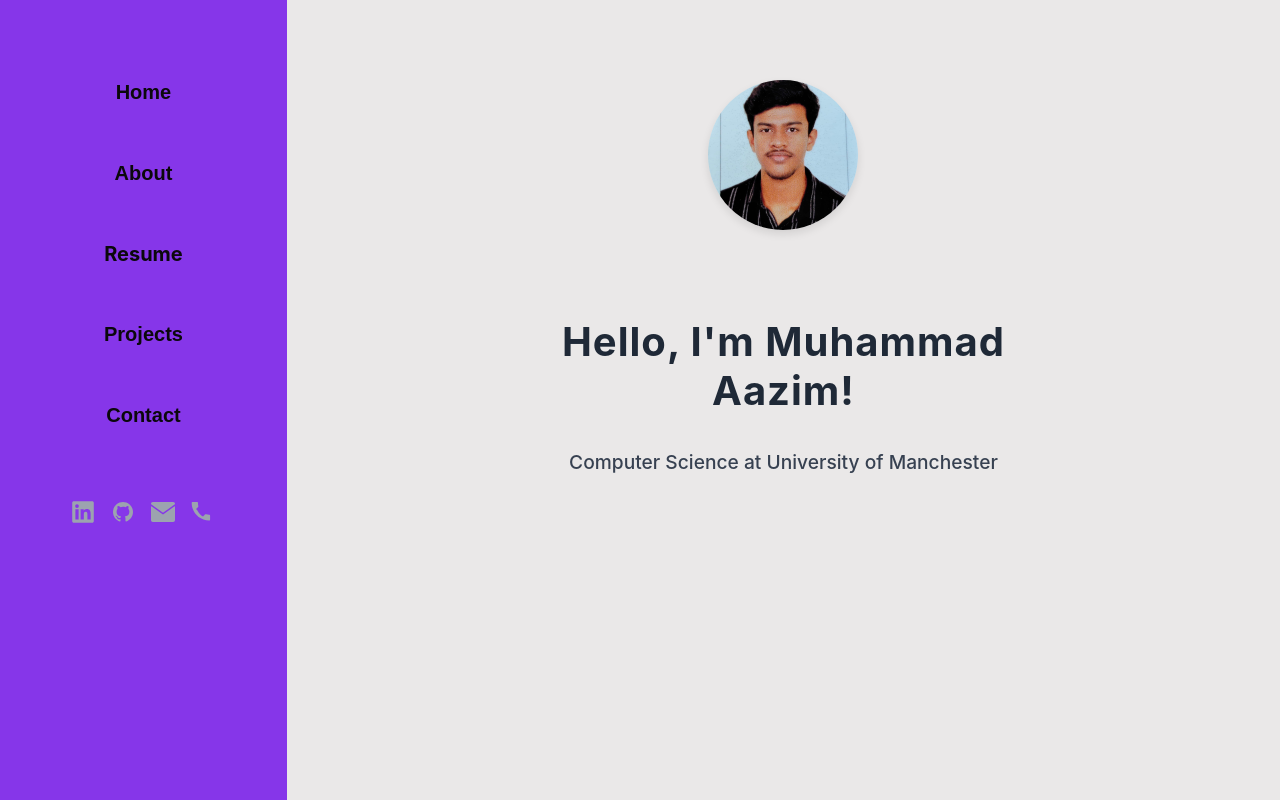
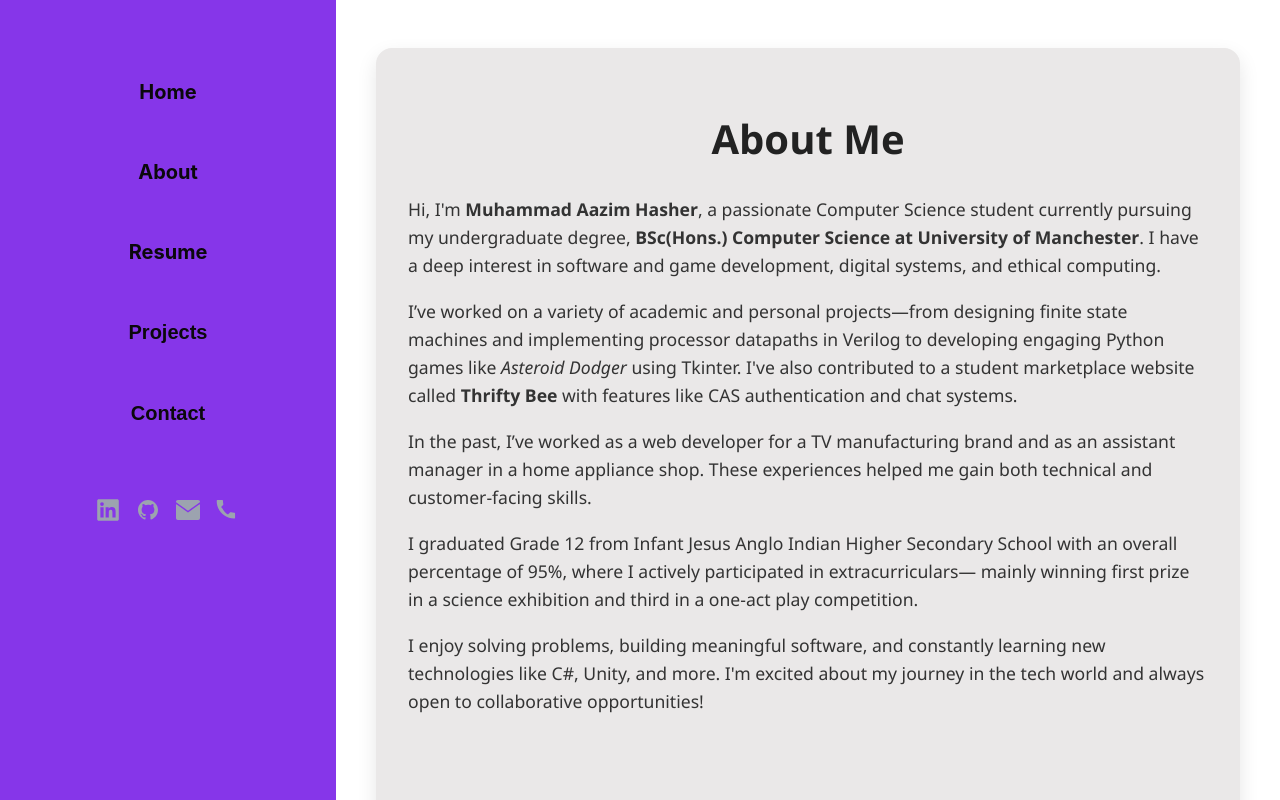
Before and after one commit to mah066/Portfolio, a React (Create React App) app: page /about in a window 1280 px wide. Shown: the top 800 px of the page. Built offline with nearby package versions, Linux system fonts and the light colour scheme.

Commit message:
Added the about page and the resume

```diff
--- a/package.json
+++ b/package.json
@@ -9,6 +9,7 @@
     "@testing-library/user-event": "^13.5.0",
     "react": "^19.1.0",
     "react-dom": "^19.1.0",
+    "react-router-dom": "^7.6.2",
     "react-scripts": "5.0.1",
     "web-vitals": "^2.1.4"
   },
--- a/src/About.css
+++ b/src/About.css
@@ -0,0 +1,31 @@
+.about-container {
+  width: 800px;
+  margin: 3rem auto;
+  padding: 2rem;
+  background-color: #EAE8E8;
+  border-radius: 16px;
+  box-shadow: 0 8px 20px rgba(0, 0, 0, 0.1);
+  font-family: 'Segoe UI', Tahoma, Geneva, Verdana, sans-serif;
+  color: #333;
+  line-height: 1.6;
+}
+
+.about-heading {
+  font-size: 2.5rem;
+  font-weight: 700;
+  margin-bottom: 1.5rem;
+  color: #222;
+  text-align: center;
+}
+
+.about-text {
+  margin-bottom: 1rem;
+  font-size: 1.1rem;
+}
+
+.about-contact {
+  margin-top: 2rem;
+  font-size: 1rem;
+  color: #555;
+  text-align: center;
+}
--- a/src/About.js
+++ b/src/About.js
@@ -1,9 +1,28 @@
-import React from 'react'
+import React from 'react';
+import './About.css';
 
-export const About = () => {
+function About() {
   return (
-    <div>
+    <div className="about-container">
+      <h1 className="about-heading">About Me</h1>
+      <p className="about-text">
+        Hi, I'm <strong>Muhammad Aazim Hasher</strong>, a passionate Computer Science student currently pursuing my undergraduate degree, <strong> BSc(Hons.) Computer Science at University of Manchester</strong>. I have a deep interest in software and game development, digital systems, and ethical computing.
+      </p>
+      <p className="about-text">
+        I’ve worked on a variety of academic and personal projects—from designing finite state machines and implementing processor datapaths in Verilog to developing engaging Python games like <em>Asteroid Dodger</em> using Tkinter. I've also contributed to a student marketplace website called <strong>Thrifty Bee</strong> with features like CAS authentication and chat systems.
+      </p>
+      <p className="about-text">
+        In the past, I’ve worked as a web developer for a TV manufacturing brand and as an assistant manager in a home appliance shop. These experiences helped me gain both technical and customer-facing skills.
+      </p>
+      <p className="about-text">
+        I graduated Grade 12 from Infant Jesus Anglo Indian Higher Secondary School with an overall percentage of 95%, where I actively participated in extracurriculars— mainly winning first prize in a science exhibition and third in a one-act play competition.
+      </p>
+      <p className="about-text">
+        I enjoy solving problems, building meaningful software, and constantly learning new technologies like C#, Unity, and more. I'm excited about my journey in the tech world and always open to collaborative opportunities!
+      </p>
 
     </div>
-  )
+  );
 }
+
+export default About;
--- a/src/App.css
+++ b/src/App.css
@@ -2,4 +2,6 @@
 #main-container{
   display: flex;
   flex-direction: row;
+
+
 }
--- a/src/App.js
+++ b/src/App.js
@@ -1,14 +1,20 @@
 import logo from './logo.svg';
 import './App.css';
+import { Routes, Route} from "react-router-dom";
 import profilePic from "./images/profile.jpg"
 import Sidebar from "./Sidebar.js"
 import Home from "./Home.js"
+import About from "./About.js"
 
 function App() {
   return (
     <div id="main-container">
       <Sidebar/>
-      <Home/>
+      <Routes>
+        <Route path="/" element={<Home/>}/>
+
+        <Route path="/about" element={<About/>}/>
+      </Routes>
 
 
 
--- a/src/Home.css
+++ b/src/Home.css
@@ -1,3 +1,4 @@
+
 .Home-page{
   background-color: #EAE8E8;
   display: flex;
--- a/src/Sidebar.js
+++ b/src/Sidebar.js
@@ -1,11 +1,13 @@
 import React from 'react'
 import "./Sidebar.css";
+import { BrowserRouter as Router, Routes, Route, Link } from 'react-router-dom';
 
 function Sidebar() {
+
   return (
     <div id="side-bar">
-        <button className='Side-button hover-underline' >Home</button>
-        <a href="\"><button className='Side-button hover-underline'>About</button></a>
+        <Link to="/" className="Side-button hover-underline">Home</Link>
+        <Link to="/about" className="Side-button hover-underline">About</Link>
         <a href="\resume.pdf" target="_blank" rel="noopener noreferrer" className="Side-button hover-underline">
           Resume
         </a>
--- a/src/index.js
+++ b/src/index.js
@@ -3,12 +3,12 @@ import ReactDOM from 'react-dom/client';
 import './index.css';
 import App from './App';
 import reportWebVitals from './reportWebVitals';
-
+import { BrowserRouter } from 'react-router-dom';
 const root = ReactDOM.createRoot(document.getElementById('root'));
 root.render(
-  <React.StrictMode>
+  <BrowserRouter>
     <App />
-  </React.StrictMode>
+  </BrowserRouter>
 );
 
 // If you want to start measuring performance in your app, pass a function
```
Also changed, not shown: 1 other file (tests, documents, lock files or other folders).
